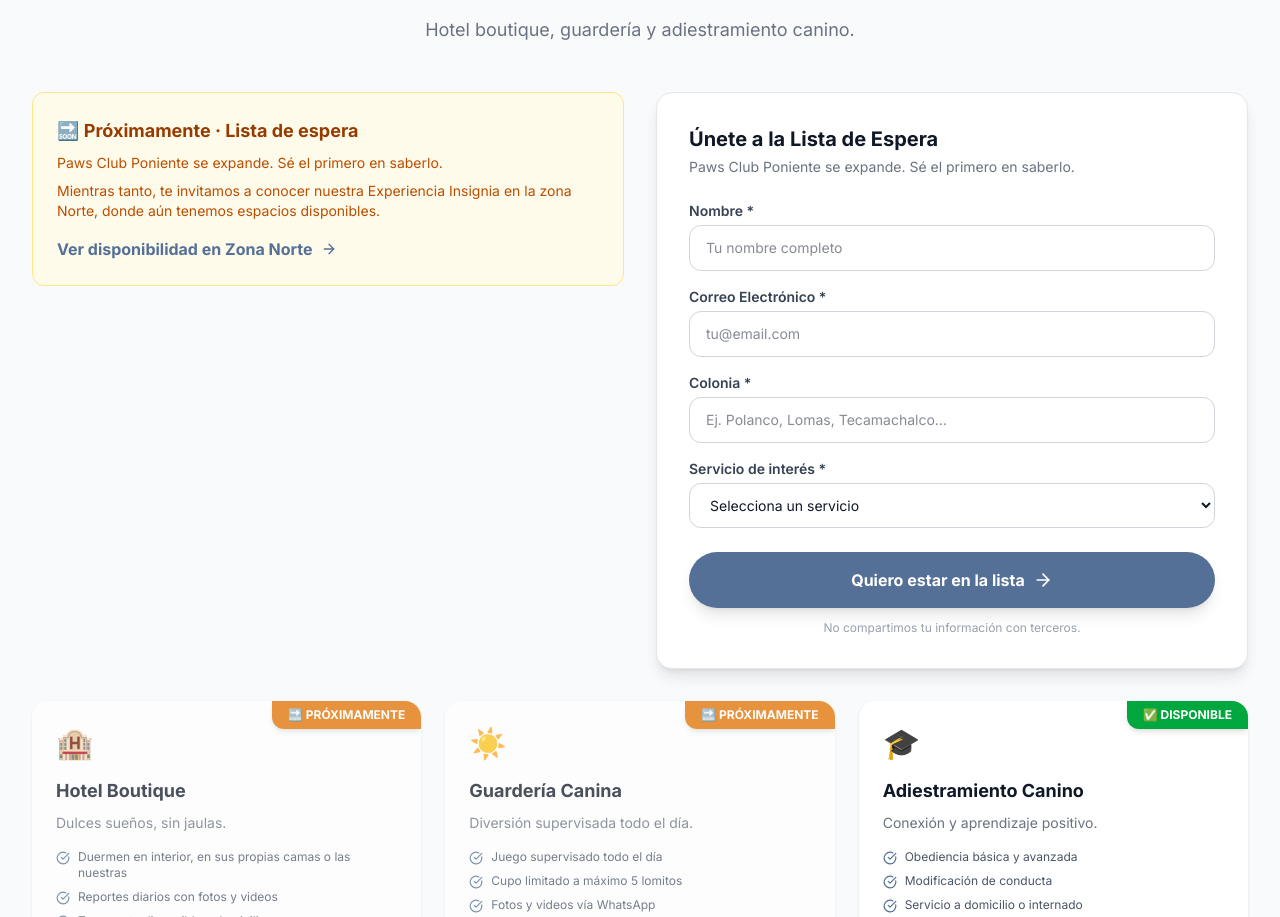
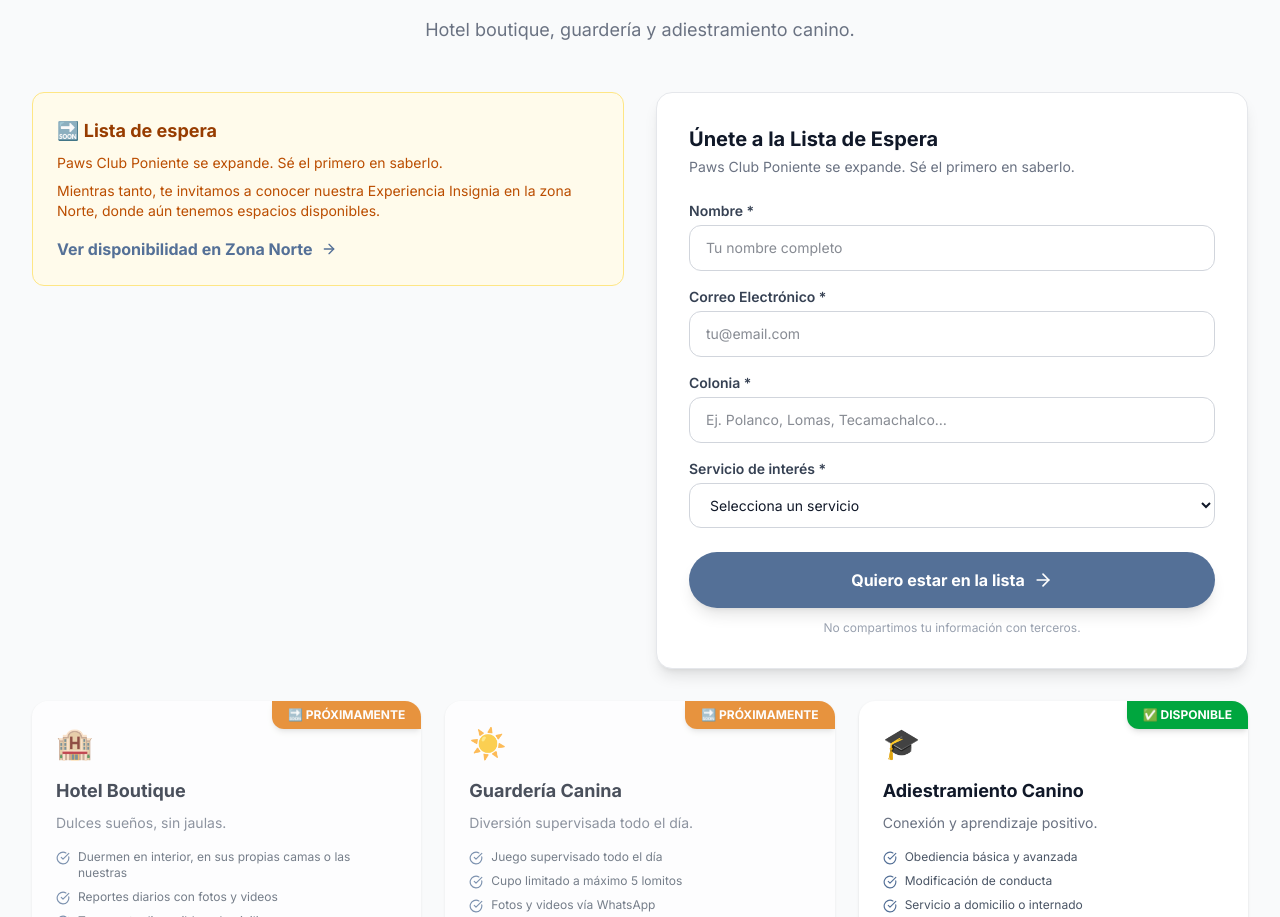
Before and after one commit to LawBrkr/PawsClub-v2, a Next.js app: page /sucursales/poniente in a window 1280 px wide. Shown: the part 1251-2168 px from the top of the page. Built offline with nearby package versions, Linux system fonts and the light colour scheme.

Commit message:
page.tsx
Update description, *Próximamente*

```diff
--- a/src/app/sucursales/poniente/page.tsx
+++ b/src/app/sucursales/poniente/page.tsx
@@ -199,7 +199,7 @@
             <div className="mb-8 grid gap-8 lg:grid-cols-2 items-start">
               <div className="rounded-xl bg-amber-50 p-6 border border-amber-200">
                 <h3 className="text-lg font-bold text-amber-800">
-                  🔜 Próximamente · Lista de espera
+                  🔜 Lista de espera
                 </h3>
                 <p className="mt-2 text-sm text-amber-700">
                   Paws Club Poniente se expande. Sé el primero en saberlo.
```
